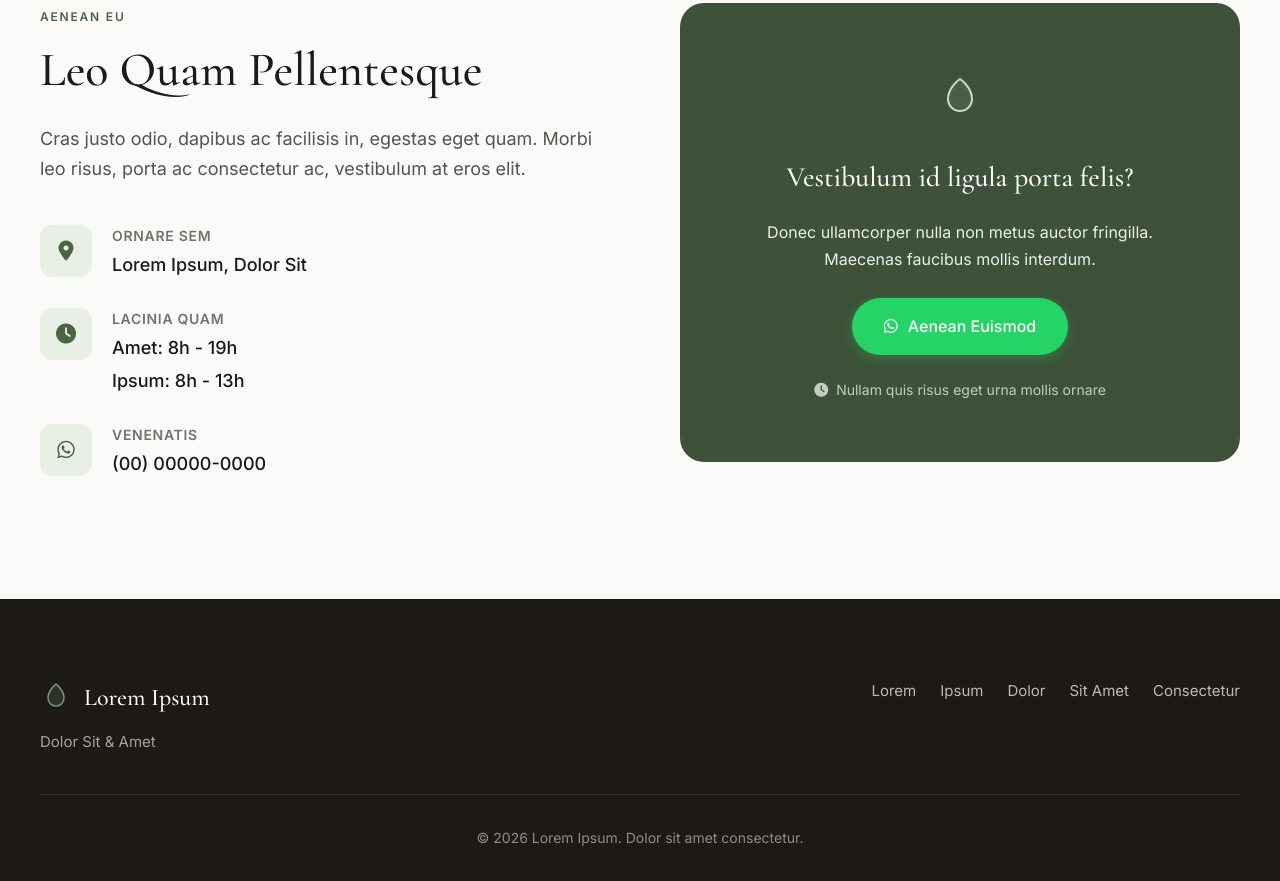
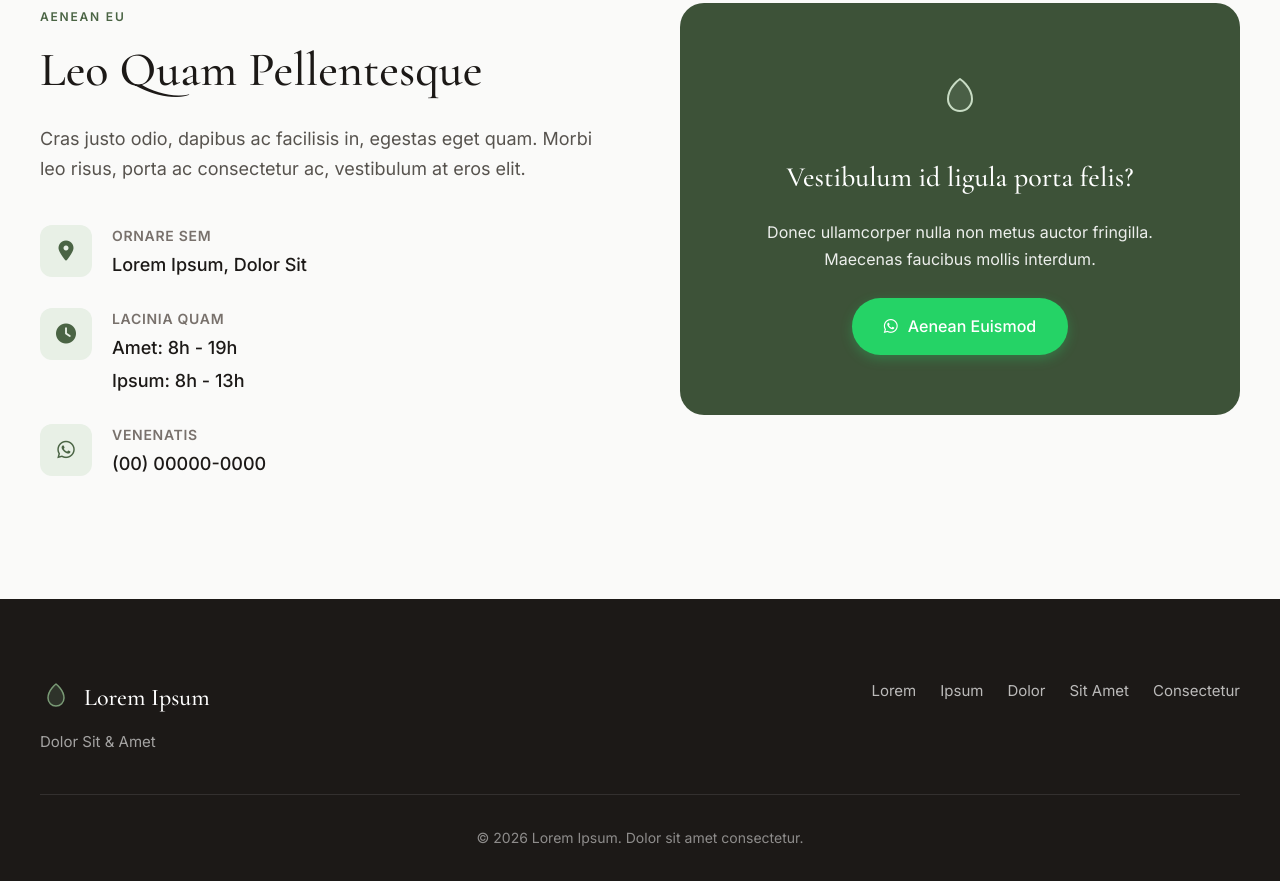
Before and after one commit to edulanzarin/dali-massoterapeuta, a plain HTML site: page index.html in a window 1280 px wide. Shown: the part 5349-6230 px from the top of the page. Drawn offline with nearby package versions, Linux system fonts and the light colour scheme.

Commit message:
removido tempo de resposta

```diff
--- a/index.html
+++ b/index.html
@@ -709,11 +709,6 @@
                   <span>Aenean Euismod</span>
                 </span>
               </a>
-
-              <span class="cta-note">
-                <i class="fa-solid fa-clock"></i>
-                Nullam quis risus eget urna mollis ornare
-              </span>
             </div>
           </div>
         </div>
```
